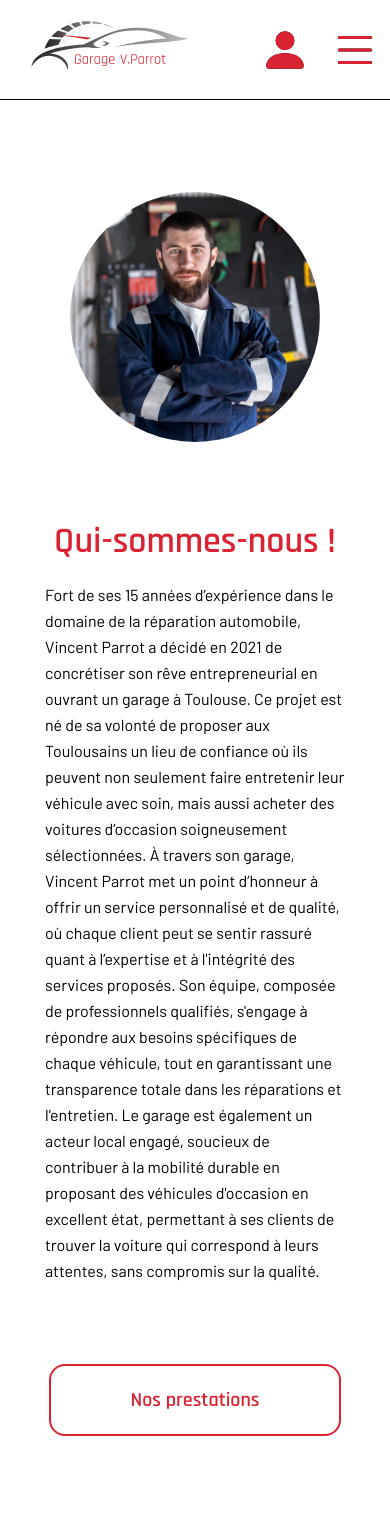
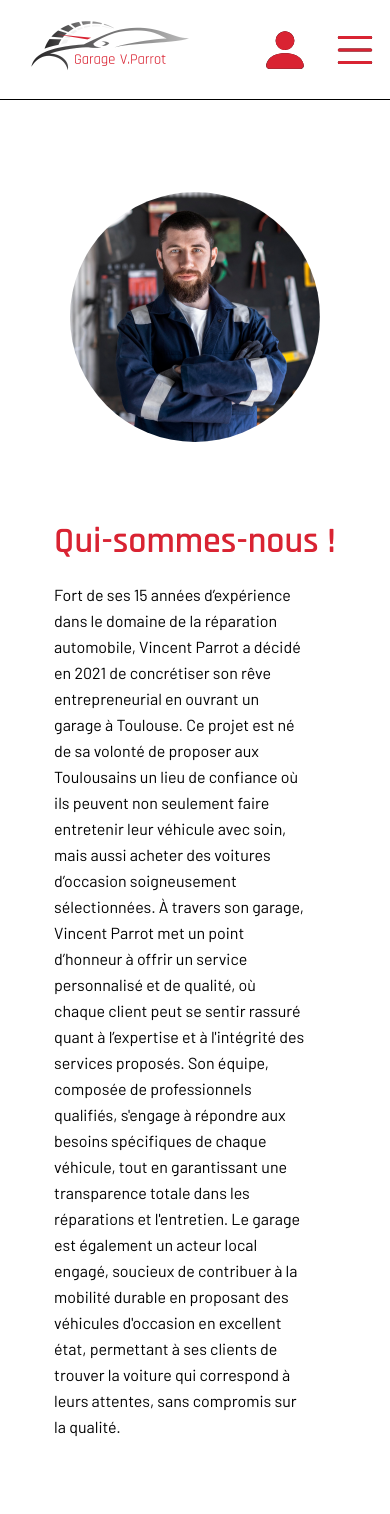
Before and after one commit to kyoshiroDev/Garage-V-Parrot-NextJS, a Next.js app: page / in a window 390 px wide. Shown: the top 1514 px of the page. Built offline with nearby package versions, Linux system fonts and the light colour scheme.

Commit message:
modification poid des images

```diff
--- a/app/components/Qui-somme-nous/Page.tsx
+++ b/app/components/Qui-somme-nous/Page.tsx
@@ -7,7 +7,7 @@ export default function QuiSommeNous() {
   return (
     <section className="max-w-full md:my-[150px]">
       {/* Image */}
-      <div className="flex flex-col lg:flex-row justify-around items-center gap-20 lg:gap-0 m-auto mt-16 max-w-[1600px]">
+      <div className="flex flex-col lg:flex-row justify-around items-center gap-20 lg:gap-0 m-auto mt-16 max-w-[450px] md:max-w-[1600px]">
         <motion.div
           initial={{ x: -1000 }}
           animate={{ x: 0 }}
@@ -33,7 +33,7 @@ export default function QuiSommeNous() {
           >
             Qui-sommes-nous !
           </h1>
-          <p className={`max-w-[300px] md:max-w-[600px] leading-relaxed`}>
+          <p className={`max-w-[250px] md:max-w-[600px] leading-relaxed`}>
             Fort de ses 15 années d’expérience dans le domaine de la réparation
             automobile, Vincent Parrot a décidé en 2021 de concrétiser son rêve
             entrepreneurial en ouvrant un garage à Toulouse. Ce projet est né de
```
